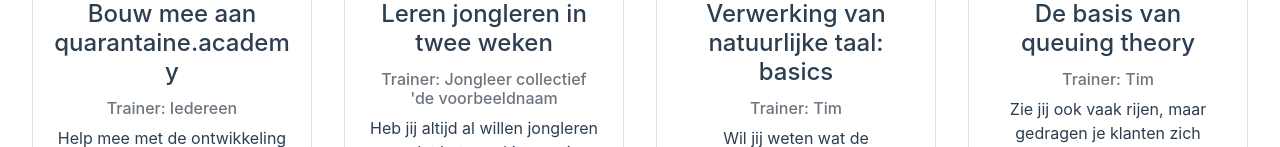
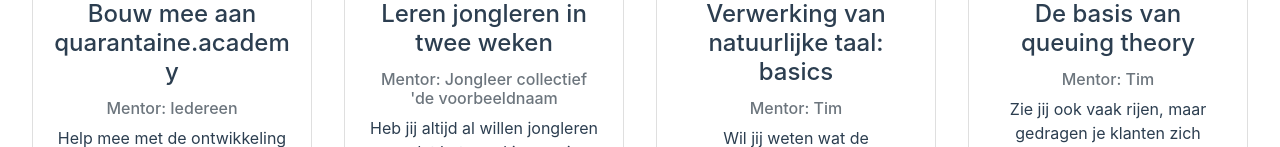
Before and after one commit to tcbrouwer/timbrouwer.nl, a Vue app: page / in a window 1280 px wide. Shown: the part 805-952 px from the top of the page. Built offline with nearby package versions, Linux system fonts and the light colour scheme.

Commit message:
trainer -> mentor

```diff
--- a/src/components/CourseCard.vue
+++ b/src/components/CourseCard.vue
@@ -1,13 +1,13 @@
 <template>
   <b-card
-    :img-src="trainer.avatar"
+    :img-src="mentor.avatar"
     img-alt="avatar"
     img-top
     style="min-width: 15rem; max-width: 25rem"
     class="m-3"
   >
     <b-card-title>{{ name }}</b-card-title>
-    <b-card-sub-title class="m-2">Trainer: {{ trainer.name }}</b-card-sub-title>
+    <b-card-sub-title class="m-2">{{ mentor.role }}: {{ mentor.name }}</b-card-sub-title>
     <b-card-text>
       {{ description }}
     </b-card-text>
@@ -56,13 +56,14 @@
     start() {
       return this.course.start ? this.course.start : "Onbekend"
     },
-    trainer() {
-      if( this.course.trainer === undefined ) {
-        return { name: "Onbekend", avatar: this.randomPic() }
+    mentor() {
+      if( this.course.mentor === undefined ) {
+        return { name: "Onbekend", role: "Mentor:", avatar: this.randomPic() }
       } else {
         return {
-          name: this.course.trainer.name ? this.course.trainer.name : "Onbekend",
-          avatar: this.course.trainer.avatar ? this.course.trainer.avatar : this.randomPic()
+          name: this.course.mentor.name ? this.course.mentor.name : "Onbekend",
+          role: this.course.mentor.role ? this.course.mentor.role : "Mentor",
+          avatar: this.course.mentor.avatar ? this.course.mentor.avatar : this.randomPic()
         }
       }
     },
--- a/src/content/courses.json
+++ b/src/content/courses.json
@@ -1,7 +1,7 @@
 [
     {
         "name": "Bouw mee aan quarantaine.academy",
-        "trainer": {
+        "mentor": {
             "name": "Iedereen"
         },
         "description": "Help mee met de ontwikkeling van het concept, draag cursussen aan, of duik in de code!",
@@ -15,7 +15,7 @@
     },
     {
         "name": "Leren jongleren in twee weken",
-        "trainer": {
+        "mentor": {
             "name": "Jongleer collectief 'de voorbeeldnaam",
             "avatar": "https://picsum.photos/320/320?random=3"
         },
@@ -29,7 +29,7 @@
     },
     {
         "name": "Verwerking van natuurlijke taal: basics",
-        "trainer": {
+        "mentor": {
             "name": "Tim",
             "avatar": "https://picsum.photos/320/320?random=1"
         },
@@ -43,7 +43,7 @@
     },
     {
         "name": "De basis van queuing theory",
-        "trainer": {
+        "mentor": {
             "name": "Tim",
             "avatar": "https://picsum.photos/320/320?random=1"
         },
@@ -57,7 +57,7 @@
     },
     {
         "name": "Jouw cursus?",
-        "trainer": {
+        "mentor": {
             "name": "Jouw naam?",
             "avatar": "https://picsum.photos/320/320?random=2"
         },
@@ -76,7 +76,7 @@
     },
     {
         "name": "workshop web - data - geo",
-        "trainer": {
+        "mentor": {
             "name": "Niene",
             "avatar": "https://img.codefor.nl/?url=http://www.webmapper.net/img/niene.png&width=320"
         },
@@ -92,7 +92,7 @@
     },
     {
         "name": "Introductie web en api's",
-        "trainer": {
+        "mentor": {
             "name": "Johan",
             "avatar": "https://img.codefor.nl/?url=https://pbs.twimg.com/profile_images/1070002308715565057/A-lpi-UL_400x400.jpg&width=320"
         },
@@ -110,7 +110,7 @@
     },
     {
         "name": "Open source werken",
-        "trainer": {
+        "mentor": {
             "name": "Milo",
             "avatar": "https://img.codefor.nl/?url=https://www.codefor.nl/img/milo.jpg&width=320"
         },
@@ -126,7 +126,7 @@
     },
     {
         "name": "Iedereen kan tekenen",
-        "trainer": {
+        "mentor": {
             "name": "Anne",
             "avatar": "https://img.codefor.nl/?url=https://yt3.ggpht.com/a/AGF-l79Ktqa8j3CU5Pvh2VbdKTTRn9oOt971ZRxttg=s900-c-k-c0xffffffff-no-rj-mo&width=320"
         },
@@ -142,7 +142,7 @@
     },
     {
         "name": "De slimme stad",
-        "trainer": {
+        "mentor": {
             "name": "Marcel",
             "avatar": "https://img.codefor.nl/?url=https://miro.medium.com/max/3150/1*4E8Ui8pETAc_vSbHZolxIQ.jpeg&width=320"
         },
@@ -158,7 +158,7 @@
     },
     {
         "name": "Agile werken",
-        "trainer": {
+        "mentor": {
             "name": "Joris",
             "avatar": "https://img.codefor.nl/?url=https://encrypted-tbn0.gstatic.com/images?q=tbn%3AANd9GcQTsCeR1zuZ9JfNAQ1Hh9X4tzxnnzHeBZMnOjnHW-_DQ8_L_xDF&width=320"
         },
@@ -174,7 +174,7 @@
     },
     {
         "name": "Introductie datagebruik",
-        "trainer": {
+        "mentor": {
             "name": "Fleur",
             "avatar": "https://img.codefor.nl/?url=https://pbs.twimg.com/profile_images/842125977782214659/wADSTW8p_400x400.jpg&width=320"
         },
@@ -190,7 +190,7 @@
     },
     {
         "name": "Burger centraal",
-        "trainer": {
+        "mentor": {
             "name": "Arjan",
             "avatar": "https://img.codefor.nl/?url=https://www.divosa.nl/sites/default/files/guide/divosa_vrijdag_arjan_widlag.jpg&width=320"
         },
@@ -206,7 +206,7 @@
     },
     {
         "name": "GDPR: feiten en fabels",
-        "trainer": {
+        "mentor": {
             "name": "J. urist"
         },
         "categories": [
@@ -215,7 +215,7 @@
     },
     {
         "name": "中文？当然！ Chinees natuurlijk!",
-        "trainer": {
+        "mentor": {
             "name": "Tim?",
             "avatar": "https://picsum.photos/320/320?random=1"
         },
@@ -230,7 +230,7 @@
     },
     {
         "name": "Olympic starterkit Japans",
-        "trainer": {
+        "mentor": {
             "name": "Tim?",
             "avatar": "naganoolympics.png"
         },
@@ -247,18 +247,5 @@
         "name": "Git started: beginnen met software",
         "description": "Software ontwikkelt zich razendsnel. Daarbij is geen strategie zo universeel als version control. Wat is een mooier punt om in te stappen dan het ontdekken van version control aan de hand van git?",
         "audience": "Iedereen die nog niets, of juist heel veel van software weet"
-    },
-    {
-        "name": "Video: Heartificial Intelligence - Embracing Our Humanity to Maximize Machines",
-        "trainer": {
-            "name": "John"
-        },
-        "duration": "29 minuten",
-        "start": "Zodra je tijd hebt",
-        "cost": "Gratis natuurlijk",
-        "link": {
-            "url": "https://www.youtube.com/watch?v=hFxjx7guJTc",
-            "text": "Bekijk op youtube.com"
-        }
     }
 ]
--- a/src/content/externals.json
+++ b/src/content/externals.json
@@ -1,6 +1,7 @@
+[
     {
         "name": "OMOOC.nl",
-    "trainer": {
+        "mentor": {
             "name": "Zie OMOOC website"
         },
         "description": "OMOOC bouwt aan hét kennislandschap binnen het openbaar bestuur. Samen met overheden en kennisinstellingen maakt het bestaand en nieuw aanbod van good én bad practices open en toegankelijk. Inmiddels is er een grote collectie MOOCs (Massive Online Open Courses) gelanceerd.",
@@ -15,4 +16,18 @@
         "categories": [
             "overig, diy"
         ]
+    },
+    {
+        "name": "Video: Heartificial Intelligence - Embracing Our Humanity to Maximize Machines",
+        "mentor": {
+            "name": "John"
+        },
+        "duration": "29 minuten",
+        "start": "Zodra je tijd hebt",
+        "cost": "Gratis natuurlijk",
+        "link": {
+            "url": "https://www.youtube.com/watch?v=hFxjx7guJTc",
+            "text": "Bekijk op youtube.com"
         }
+    }
+]
```
Lines whose indentation alone changed are shown as unchanged.
